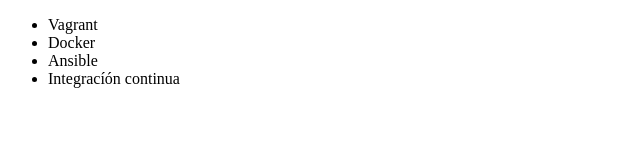
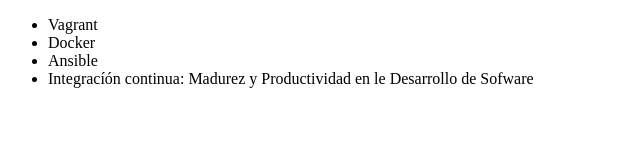
Before and after one commit to Orvgarcia/trabajo-alura, a plain HTML site: page index.html in a window 1280 px wide. Shown: the whole page, without its empty margins (0-640 px from the left). Drawn offline with Linux system fonts and the light colour scheme.

Commit message:
Renombrando curso de Integracion Continua

```diff
--- a/index.html
+++ b/index.html
@@ -9,7 +9,7 @@
          <li> Vagrant </li>
          <li> Docker </li>
          <li> Ansible </li>
-         <li> Integracíón continua </li>
+         <li> Integracíón continua: Madurez y Productividad en le Desarrollo de Sofware </li>
      </ul>
 </body>
 </html>
```
